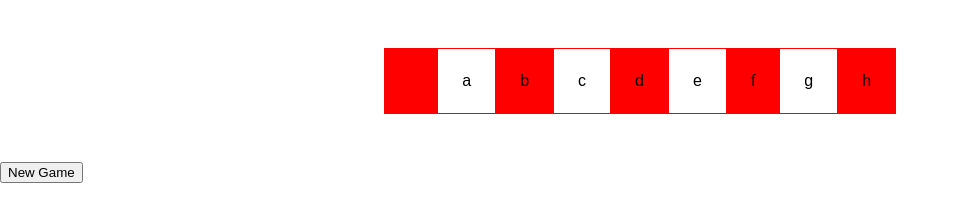
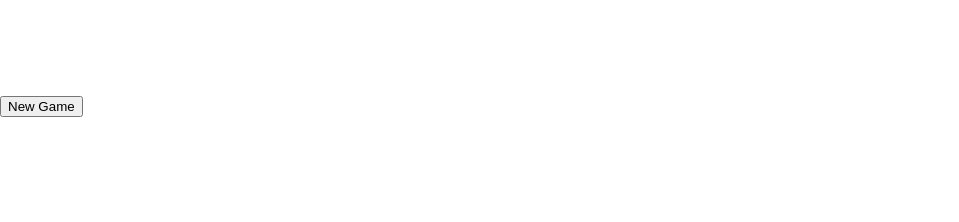
Before and after one commit to GarrettAnderson/chess-game, a website: page public/index.html in a window 1280 px wide. Shown: the whole page, without its empty margins (0-959 px from the left). Drawn offline with Linux system fonts and the light colour scheme.

Commit message:
commented out the alphabetical representation of the files.

```diff
--- a/public/index.html
+++ b/public/index.html
@@ -9,7 +9,7 @@
   </head>
   <body>
     <table id="chessboard-container">
-        <thead>
+        <!-- <thead>
           <tr>
             <td>&nbsp;</td>
             <td> a </td>
@@ -21,7 +21,7 @@
             <td> g </td>
             <td> h </td>
           </tr>
-        </thead>
+        </thead> -->
         <tbody id="tbody" class="table-body">
           <!-- content inserted via JS -->
         </tbody>
```
